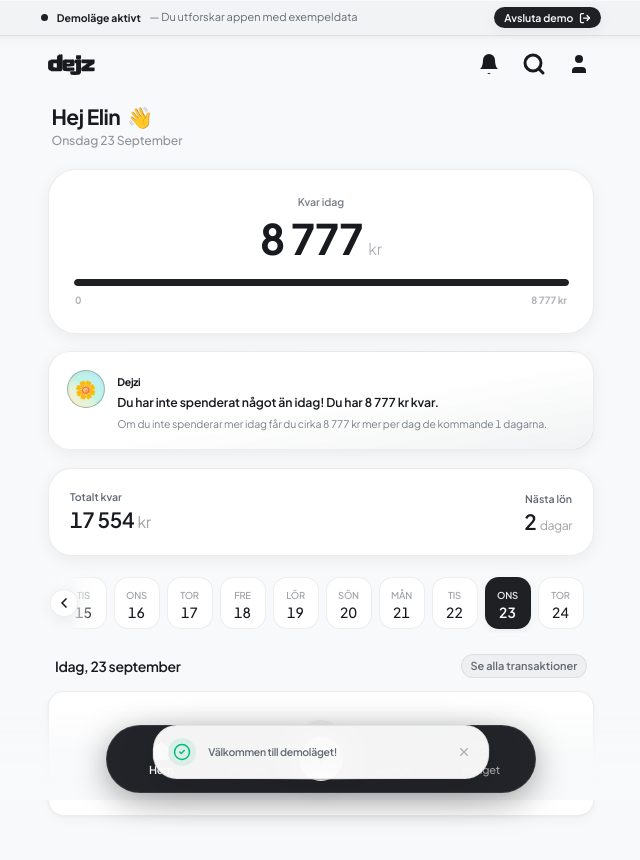
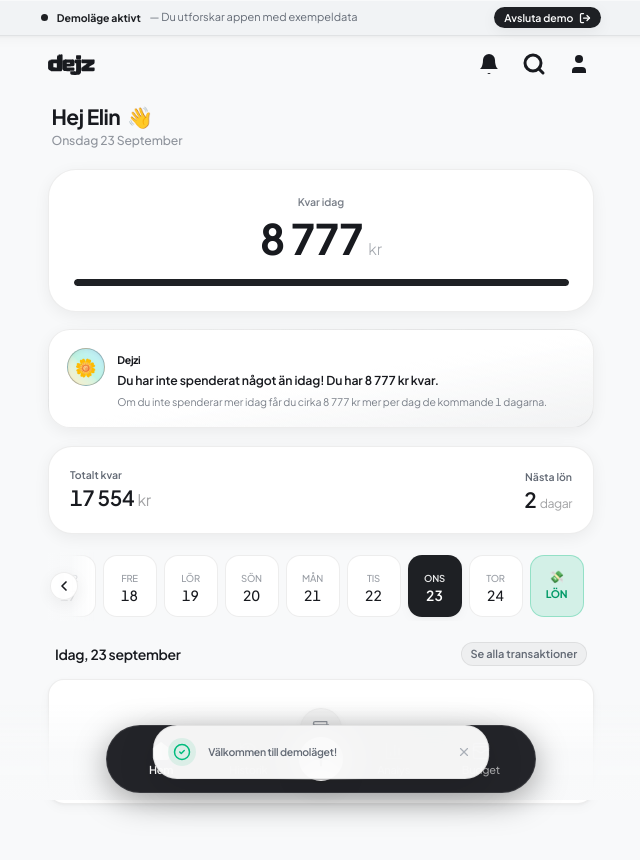
Before and after one commit to kevinwpts/Dejz, a React (Vite) app: page / in a window 1280 px wide. Both pictures are taken after a click on the button "Testa demo direkt". Shown: the top 860 px of the page, without its empty margins (319-959 px from the left). Built offline with nearby package versions, Linux system fonts and the light colour scheme.

Commit message:
feat: add payday indicator to timeline
Remove redundant budget labels from greeting module and introduce a dedicated payday visual cue in the period timeline to improve clarity.

```diff
--- a/src/components/GreetingModule.tsx
+++ b/src/components/GreetingModule.tsx
@@ -242,11 +242,6 @@ export function GreetingModule({
               style={{ width: `${dayProgressPct}%` }}
             />
           </div>
-
-          <div className="flex justify-between items-center mt-2 text-[10px] font-semibold text-[var(--text-secondary)] opacity-50 px-0.5">
-            <span className="font-amount tabular-nums">0</span>
-            <span className="font-amount tabular-nums">{formatAmount(dayBudgetTotal, language)} {currency}</span>
-          </div>
         </div>
       </motion.div>
 
--- a/src/components/PeriodTimeline.tsx
+++ b/src/components/PeriodTimeline.tsx
@@ -227,7 +227,7 @@ export function PeriodTimeline({
               type="button"
               onClick={(e) => handleSelect(day.date, dayTime, e)}
               whileTap={{ scale: 0.94 }}
-              className={`flex flex-col items-center justify-center gap-1 min-w-[42px] sm:min-w-[46px] h-[48px] sm:h-[52px] py-1.5 px-1 rounded-[14px] transition-all duration-200 cursor-pointer select-none shrink-0 relative ${
+              className={`flex flex-col items-center justify-center gap-1 min-w-[50px] sm:min-w-[54px] h-[58px] sm:h-[62px] py-1.5 px-1 rounded-[14px] transition-all duration-200 cursor-pointer select-none shrink-0 relative ${
                 isSelected
                   ? 'bg-[var(--accent-color)] text-[var(--text-on-accent)] shadow-2xs dark:bg-white dark:text-black font-semibold'
                   : isRealToday
@@ -255,6 +255,16 @@ export function PeriodTimeline({
             </motion.button>
           );
         })}
+
+        {/* Lön / Payday Box in green at the end of timeline */}
+        <div
+          className="flex flex-col items-center justify-center gap-1 min-w-[50px] sm:min-w-[54px] h-[58px] sm:h-[62px] py-1.5 px-1 rounded-[14px] bg-emerald-500/15 dark:bg-emerald-500/20 text-emerald-600 dark:text-emerald-400 border border-emerald-500/30 select-none shrink-0 cursor-default pointer-events-none"
+        >
+          <span className="text-[12px] leading-none">💸</span>
+          <span className="text-[10px] sm:text-[10.5px] font-bold tracking-tight uppercase">
+            {isEn ? 'Payday' : 'Lön'}
+          </span>
+        </div>
       </div>
 
       {/* Right Scroll Arrow Button */}
```
